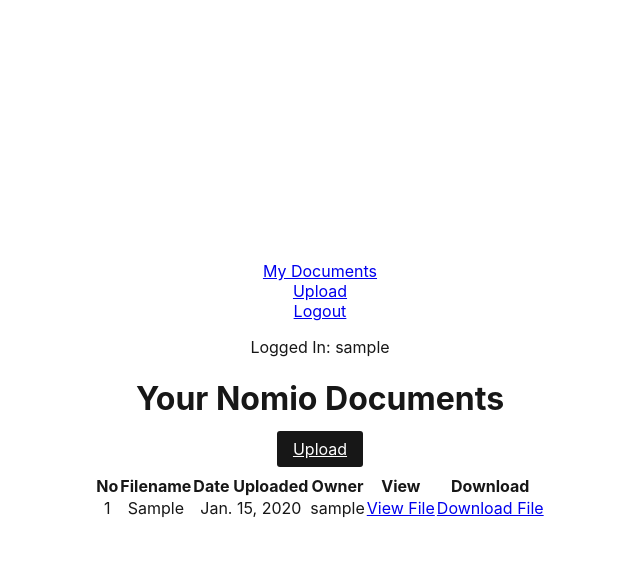
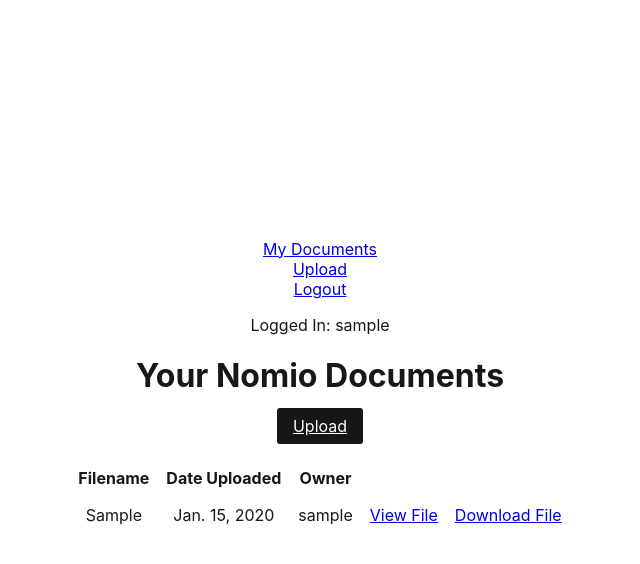
Before and after one commit to LucasSD/docvault, a Django app: page /documents/ in a window 1280 px wide. Shown: the top 564 px of the page, without its empty margins (320-960 px from the left). Run offline with Django 3.2, Linux system fonts and the light colour scheme; a user stored in the database is signed in; tables that the repository leaves empty hold one stand-in row (values such as "Sample post").

Commit message:
added to requirements.txt using pip freeze and remove superfluous from legaldoc_list.html

```diff
--- a/coding-exercise-main/nomio/documents/templates/documents/legaldoc_list.html
+++ b/coding-exercise-main/nomio/documents/templates/documents/legaldoc_list.html
@@ -1,10 +1,11 @@
 {% extends 'base.html' %}
 {% load static %}
 
+
 {% block body %}
-<h1>Your Nomio Documents</h1>
+
 <body>
-
+    <h1>Your Nomio Documents</h1>
             <!-- Breadcrumbs-->
             <p class="breadcrumb">
                 <p class="breadcrumb-item">
@@ -32,26 +33,24 @@
                 </div>
                 <div class="card-body">
                     <div class="table-responsive">
-                        <table class="table table-bordered" id="dataTable" width="100%" cellspacing="0">
+                        <table class="table table-bordered" id="dataTable" width="100%" cellspacing="15">
+                            {% if legaldoc_list %}
                             <thead>
                             <tr>
-                                <th>No</th>
                                 <th>Filename</th>
                                 <th>Date Uploaded</th>
                                 <th>Owner</th>
-                                <th>View</th>
-                                <th>Download</th>
+                                <th></th>
+                                <th></th>
                             </tr>
                             </thead>
                             <tbody>
 
                             	<!-- if and for loop -->
-                            	{% if legaldoc_list %}
+
                             	  {% for file in legaldoc_list %}
 
                                 <tr>
-                                    <td>{{ forloop.counter }}</td>
-
                                     <td>
 
                                     {{ file.doc.name }}
--- a/coding-exercise-main/requirements.txt
+++ b/coding-exercise-main/requirements.txt
@@ -1 +1,7 @@
+asgiref==3.3.4
+coverage==5.5
+dj-inmemorystorage==2.1.0
 Django==3.2.3
+pytz==2021.1
+six==1.16.0
+sqlparse==0.4.1
```
